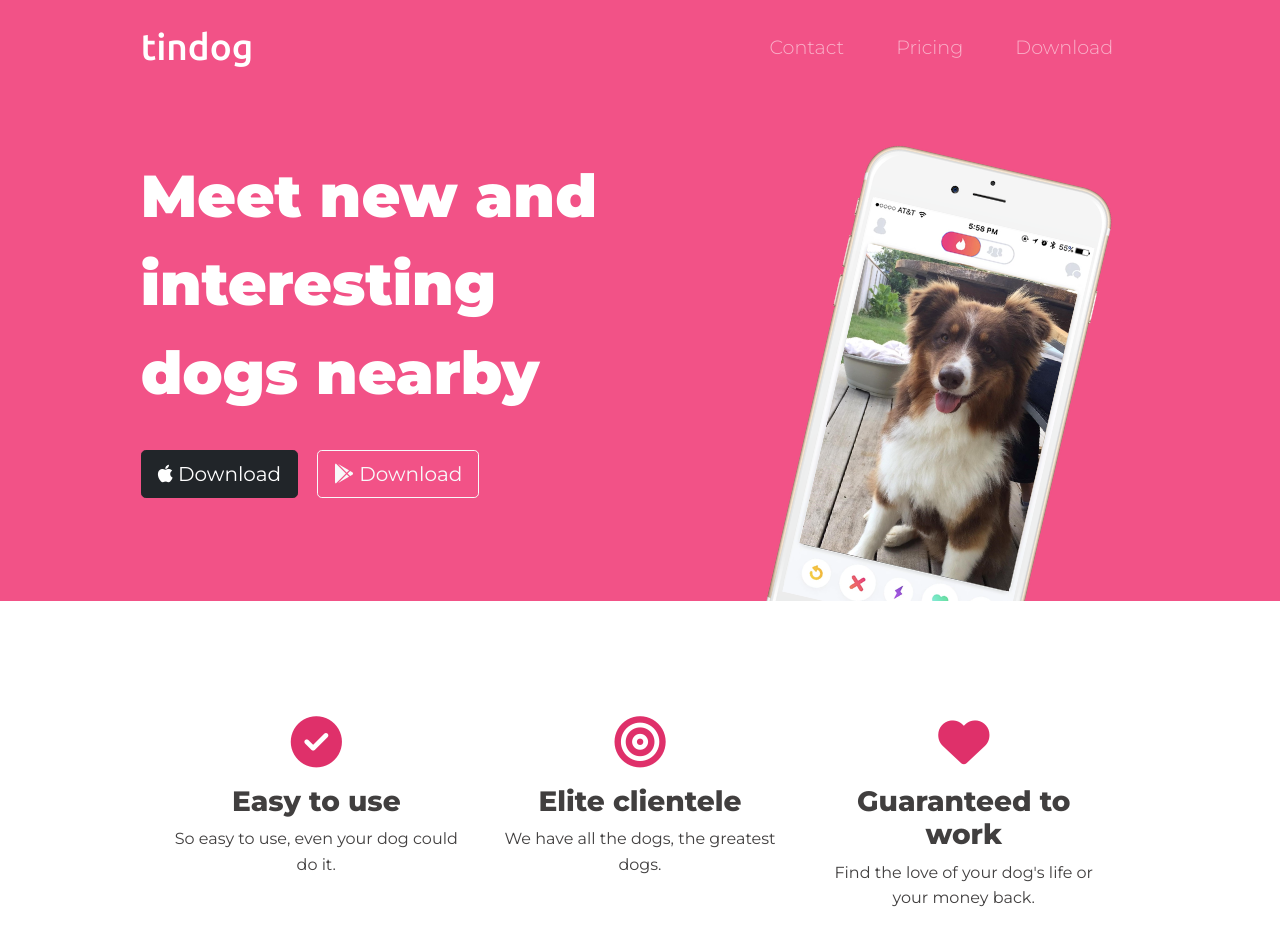
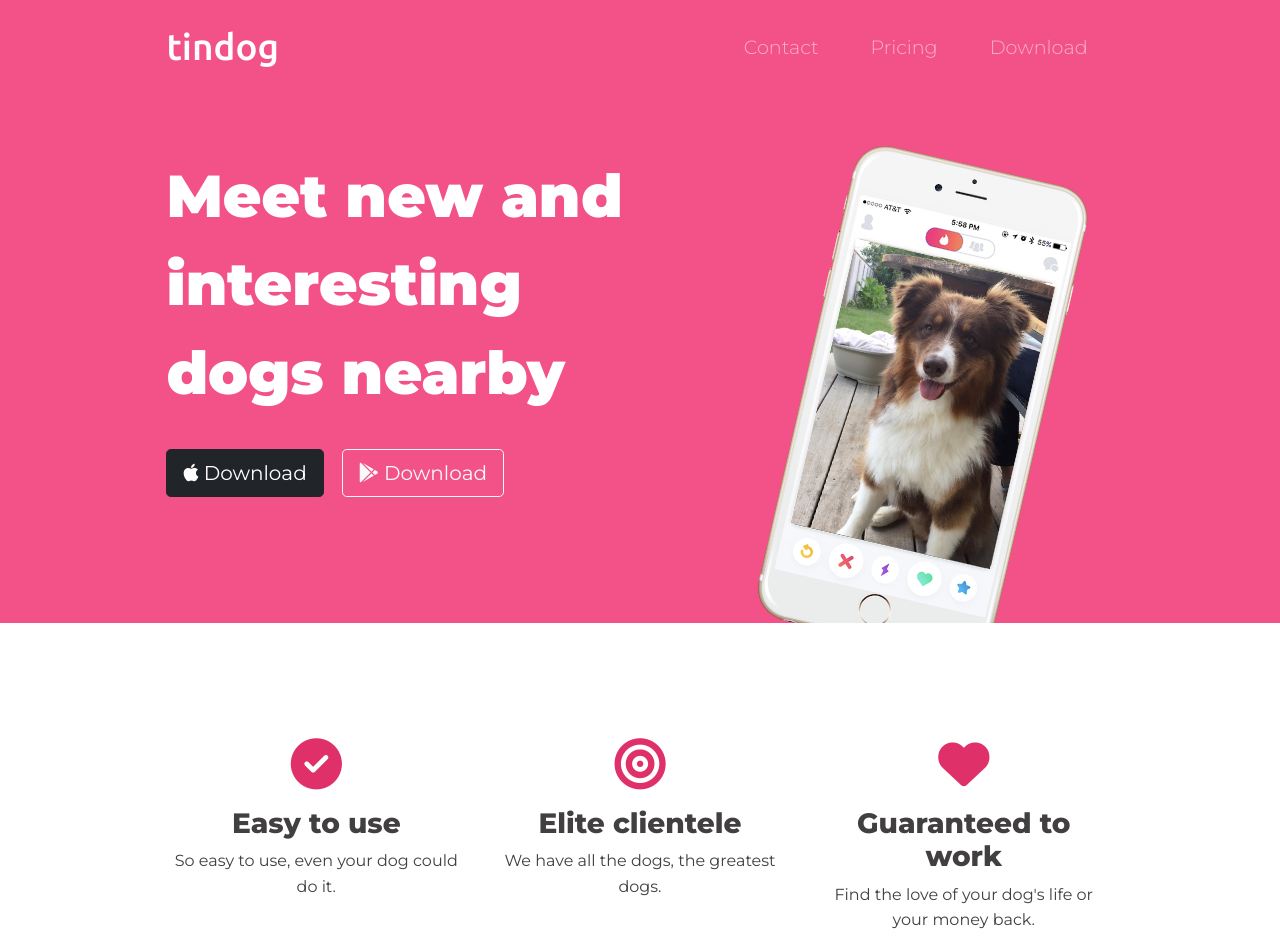
Before and after one commit to kariastnor/TinDog, a plain HTML site: page index.html in a window 1280 px wide. Shown: the top 952 px of the page. Drawn offline with nearby package versions, Linux system fonts and the light colour scheme.

Commit message:
Add files via upload
Corrected padding

```diff
--- a/css/styles.css
+++ b/css/styles.css
@@ -33,11 +33,7 @@ h4 {
 }
 
 .title-padding {
-    padding: 0.5% 11%;
-}
-
-.title-col-padding {
-    padding-bottom: 7%;
+    padding: 0.5% 13% 8%;
 }
 
 /* Navigation bar */
--- a/index.html
+++ b/index.html
@@ -69,7 +69,7 @@
         <!-- Title -->
 
         <div class="row">
-          <div class="col-lg-6 title-col-padding">
+          <div class="col-lg-6">
             <h1>Meet new and interesting dogs nearby</h1>
             <button type="button" class="btn btn-dark btn-lg title-button">
               <i class="fab fa-apple"></i> Download
@@ -81,7 +81,7 @@
               <i class="fab fa-google-play"></i> Download
             </button>
           </div>
-          <div class="col-lg-6 image-position title-col-padding">
+          <div class="col-lg-6 image-position">
             <img
               class="title-image"
               src="images/iphone6-lolo.png"
```
